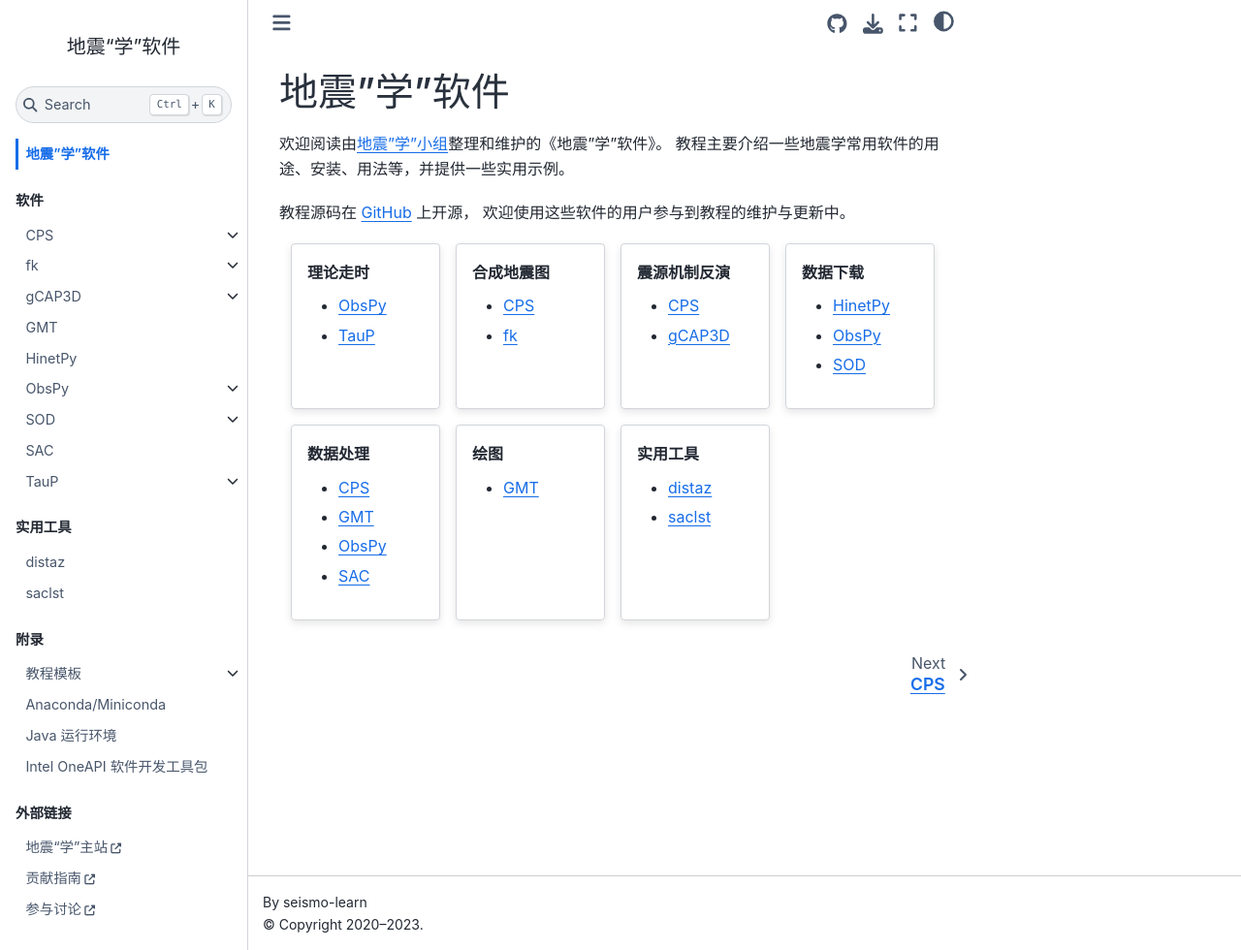
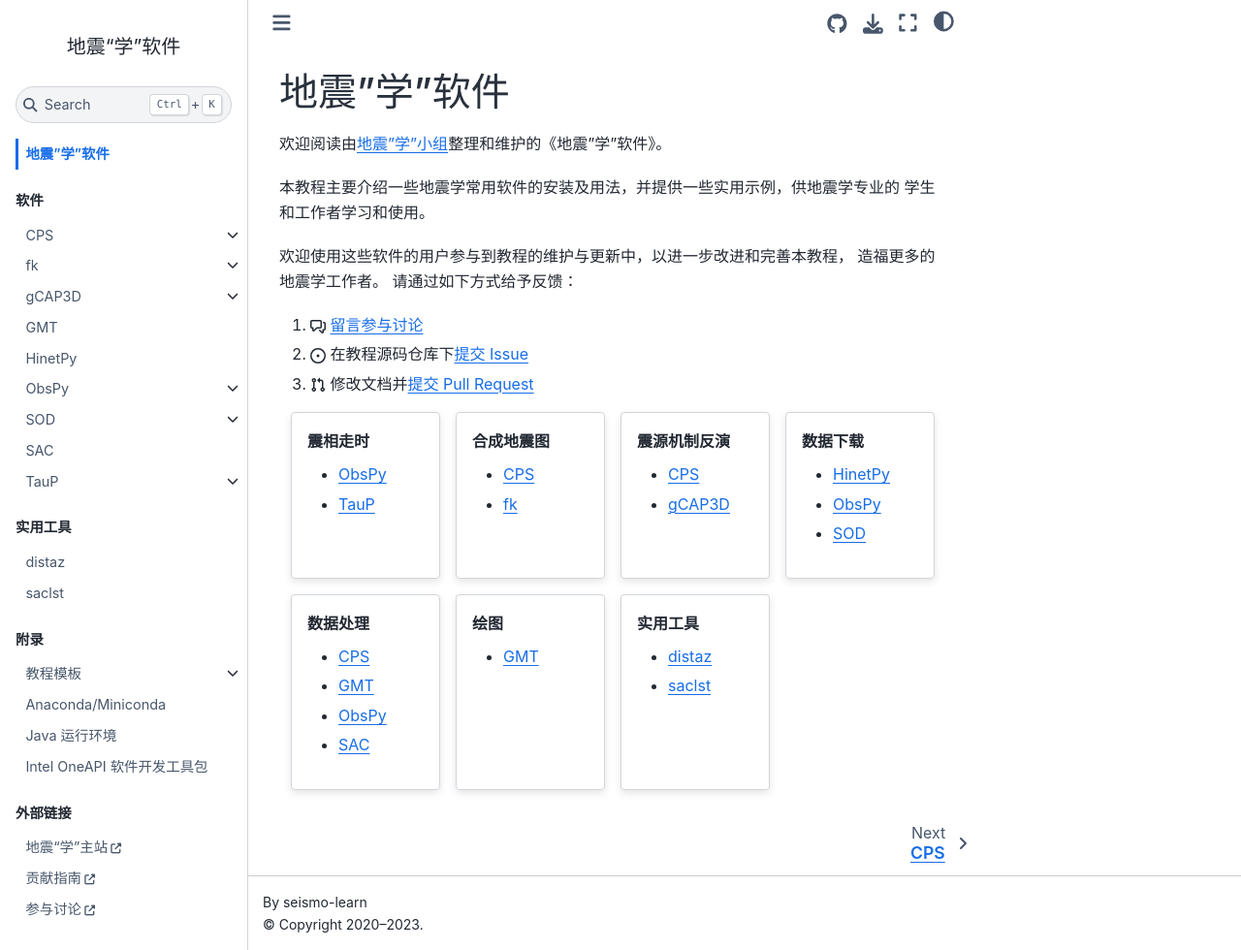
Before and after one commit to seismo-learn/software, a Jupyter Book: the page built from source/index.md, in a window 1280 px wide and 980 px high. Shown: the whole window at 97% size. Built offline with Jupyter Book 1.0.4 settings and Sphinx 7.4.7 and the Sphinx Book theme 1.1.4, drawn with Linux system fonts in a browser that asks for light colours.

Commit message:
Improve the landing page (#254)

```diff
--- a/source/index.md
+++ b/source/index.md
@@ -1,15 +1,21 @@
 # 地震"学"软件
 
 欢迎阅读由[地震"学"小组](https://github.com/orgs/seismo-learn/people)整理和维护的《地震"学"软件》。
-教程主要介绍一些地震学常用软件的用途、安装、用法等，并提供一些实用示例。
 
-教程源码在 [GitHub](https://github.com/seismo-learn/software) 上开源，
-欢迎使用这些软件的用户参与到教程的维护与更新中。
+本教程主要介绍一些地震学常用软件的安装及用法，并提供一些实用示例，供地震学专业的
+学生和工作者学习和使用。
+
+欢迎使用这些软件的用户参与到教程的维护与更新中，以进一步改进和完善本教程，
+造福更多的地震学工作者。 请通过如下方式给予反馈：
+
+1. {octicon}`comment-discussion` [留言参与讨论](https://github.com/orgs/seismo-learn/discussions)
+2. {octicon}`issue-opened` 在教程源码仓库下[提交 Issue](https://github.com/seismo-learn/software/issues)
+3. {octicon}`git-pull-request` 修改文档并[提交 Pull Request](https://github.com/seismo-learn/software/pulls)
 
 ::::{grid} 1 2 2 4
 :gutter: 4 4 3 3
 
-:::{grid-item-card} 理论走时
+:::{grid-item-card} 震相走时
 - [](obspy/index.md)
 - [](taup/index.md)
 :::
```
